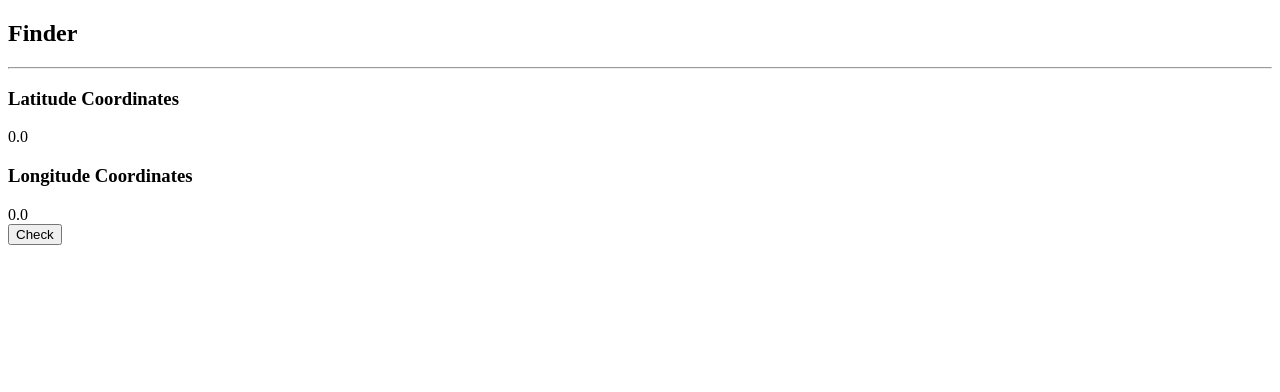
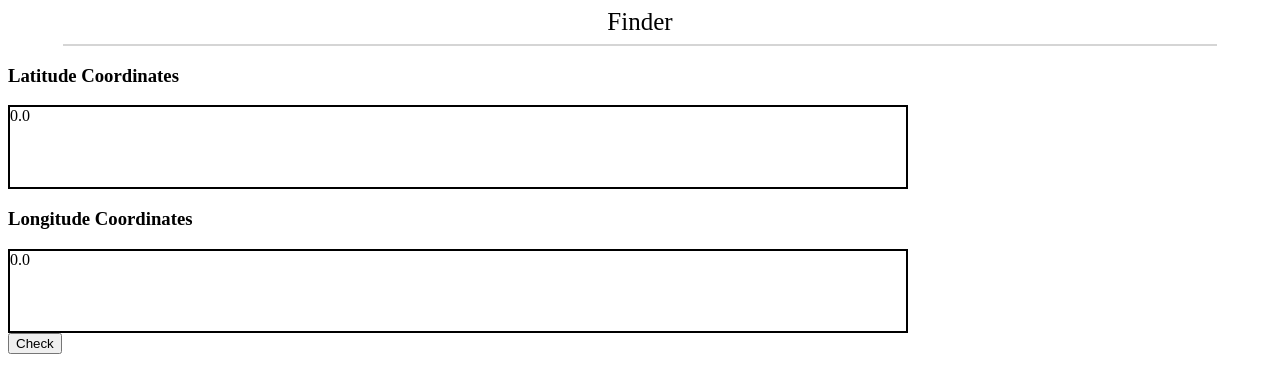
Before and after one commit to devanshtivari/location-finder, a plain HTML site: page index.html in a window 1280 px wide. Drawn offline with Linux system fonts and the light colour scheme.

Commit message:
changes in file

```diff
--- a/index.css
+++ b/index.css
@@ -1,3 +1,17 @@
+#main-heading{
+    display: block;
+    margin: 0;
+    text-align: center;
+    justify-content: center;
+    align-items: center;
+    font-size: 25px;
+    font-family: "ariel";
+    font-weight: 400;
+}
+#first-hr{
+    width: 90vw;
+    border: 1px solid rgba(0, 0, 0, 0.166);
+}
 .box{
     outline: 4px;
     border: 2px solid black;
--- a/index.html
+++ b/index.html
@@ -4,6 +4,7 @@
     <meta charset="UTF-8">
     <meta http-equiv="X-UA-Compatible" content="IE=edge">
     <meta name="viewport" content="width=device-width, initial-scale=1.0">
+    <link rel="stylesheet" href="./index.css">
     <title>Latitude and longitude</title>
 </head>
 <body>
```
